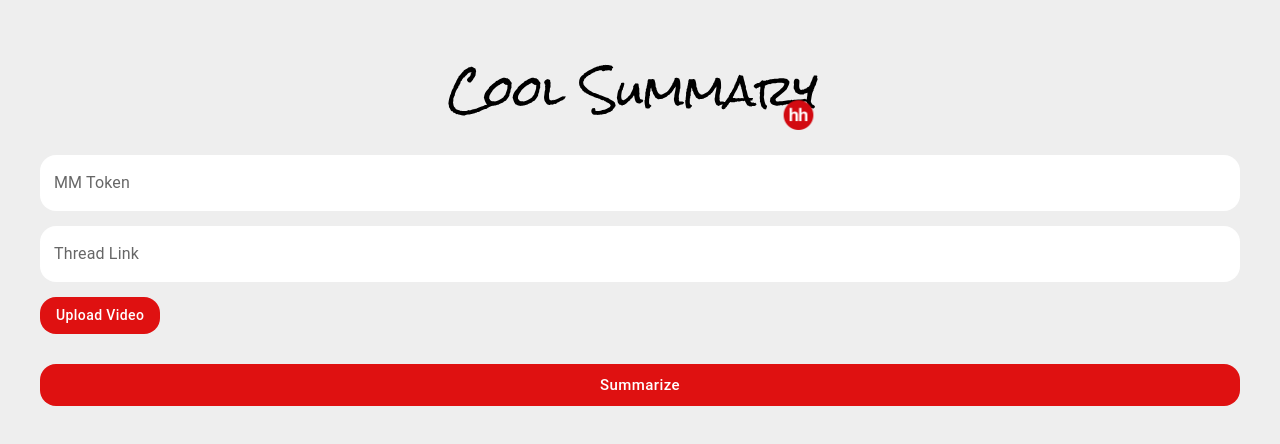
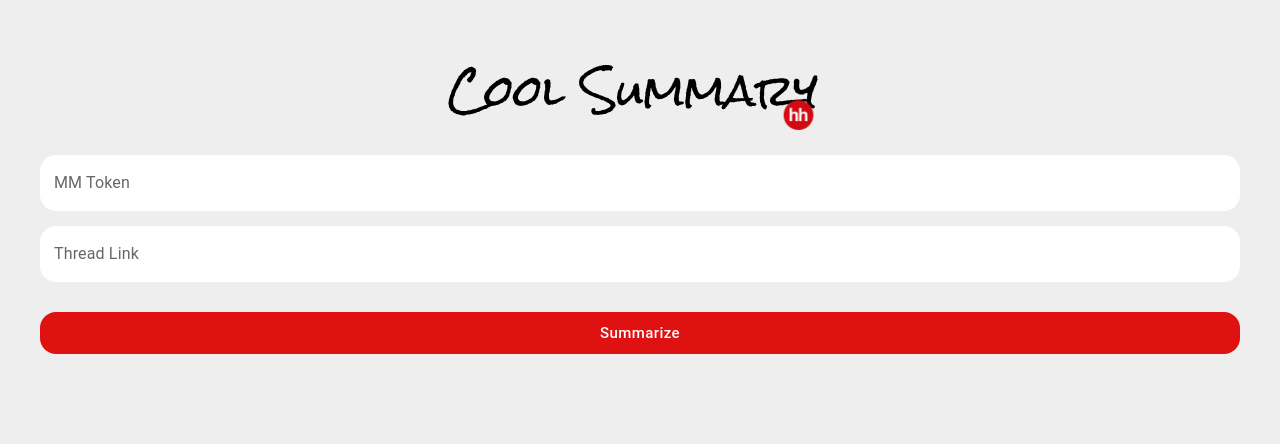
Before and after one commit to followmelistenme/summarizer, a React app in the folder frontend/: page / in a window 1280 px wide. Shown: the top 444 px of the page. Built offline with nearby package versions, Linux system fonts and the light colour scheme.

Commit message:
disable upload video

```diff
--- a/frontend/src/App.tsx
+++ b/frontend/src/App.tsx
@@ -101,11 +101,11 @@ const App = () => {
                 {...register("threadLink")}
                 disabled={!!chatId || !!getValues().video}
             />
-            <FileUploader
+            {/* <FileUploader
                 setValue={setValue}
                 disabled={!!chatId || !!formState.dirtyFields.threadLink}
                 {...register("video")}
-            />
+            />  */}
             <AutoHeight hidden={chatId == null}>
                 <Chat messages={chatMessages} />
                 <PromptSelect label="Promt" variant="outlined" fullWidth {...register("prompt")} />
```
